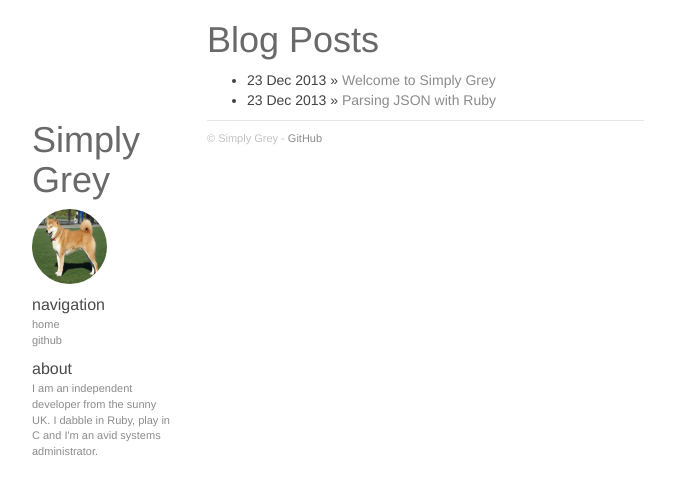
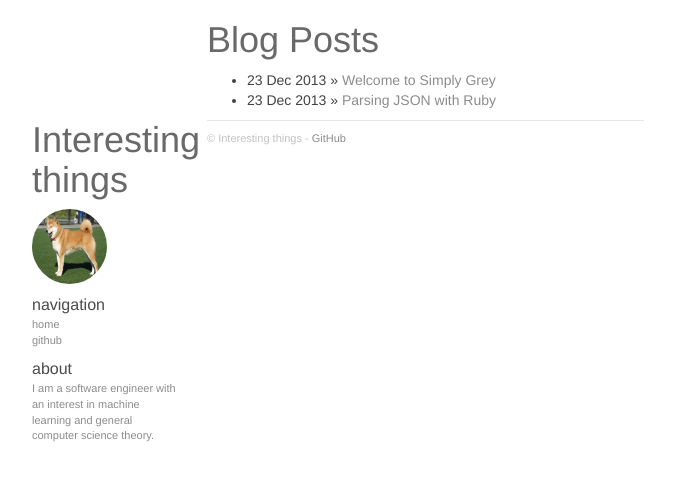
Before and after one commit to tcarrill/tcarrill.github.io, a Jekyll site: the page built from index.html, in a window 1280 px wide. Shown: the top 494 px of the page, without its empty margins (273-948 px from the left). Built offline with Jekyll 4.4.1, drawn with Linux system fonts in a browser that asks for light colours; nearby versions of some CDN libraries; Markdown is read by kramdown in place of the engine named in the settings.

Commit message:
updated config

```diff
--- a/_config.yml
+++ b/_config.yml
@@ -1,8 +1,7 @@
-name: Simply Grey
-markdown: redcarpet
+name: Interesting things
 pygments: true
-github: https://www.github.com/liamsymonds
-about: I am an independent developer from the sunny UK. I dabble in Ruby, play in C and I'm an avid systems administrator.
+github: https://www.github.com/tcarrill
+about: I am a software engineer with an interest in machine learning and general computer science theory.
 urls:
     - text: github
-      url: https://github.com/liamsymonds
+      url: https://github.com/tcarrill
```
